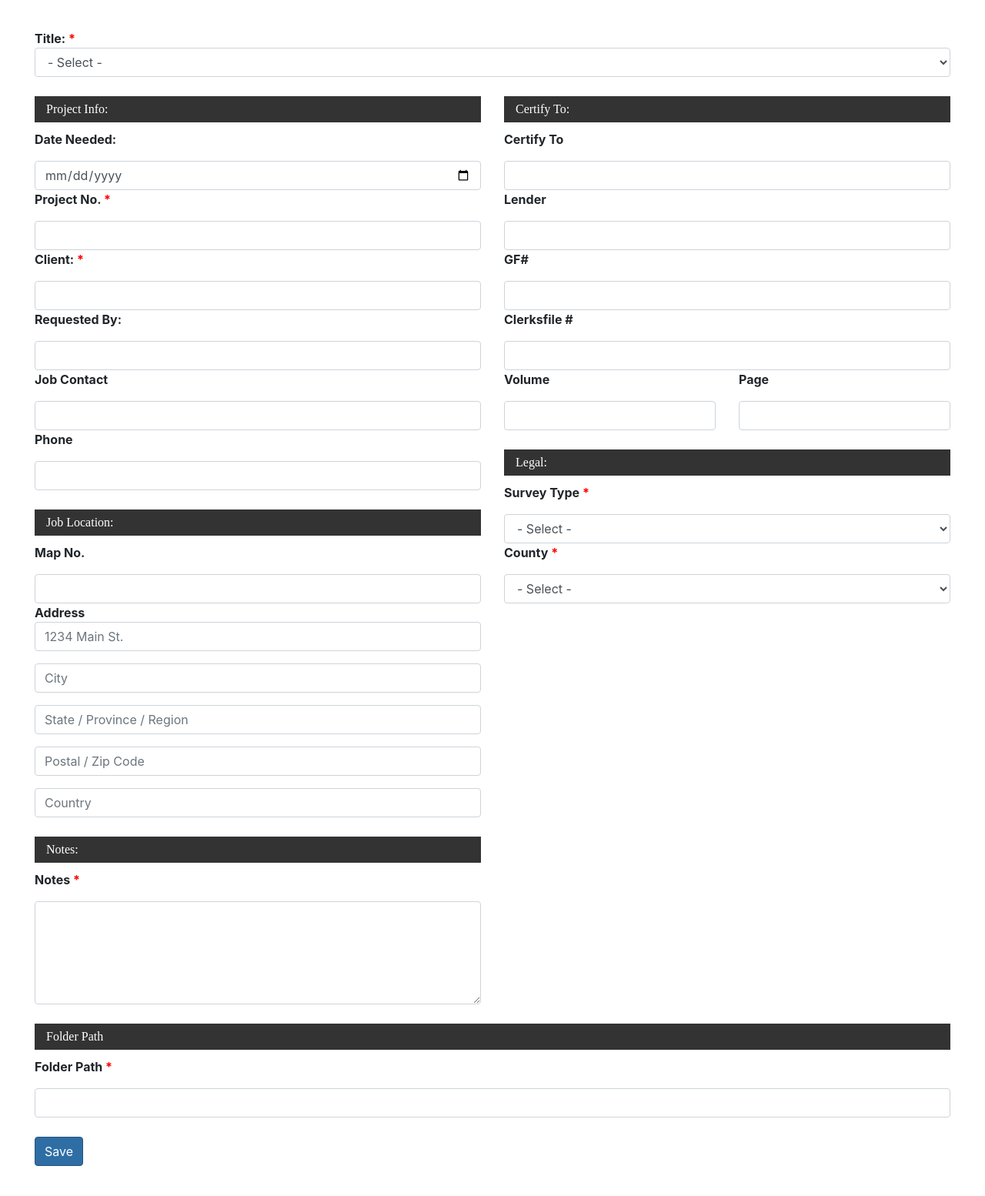
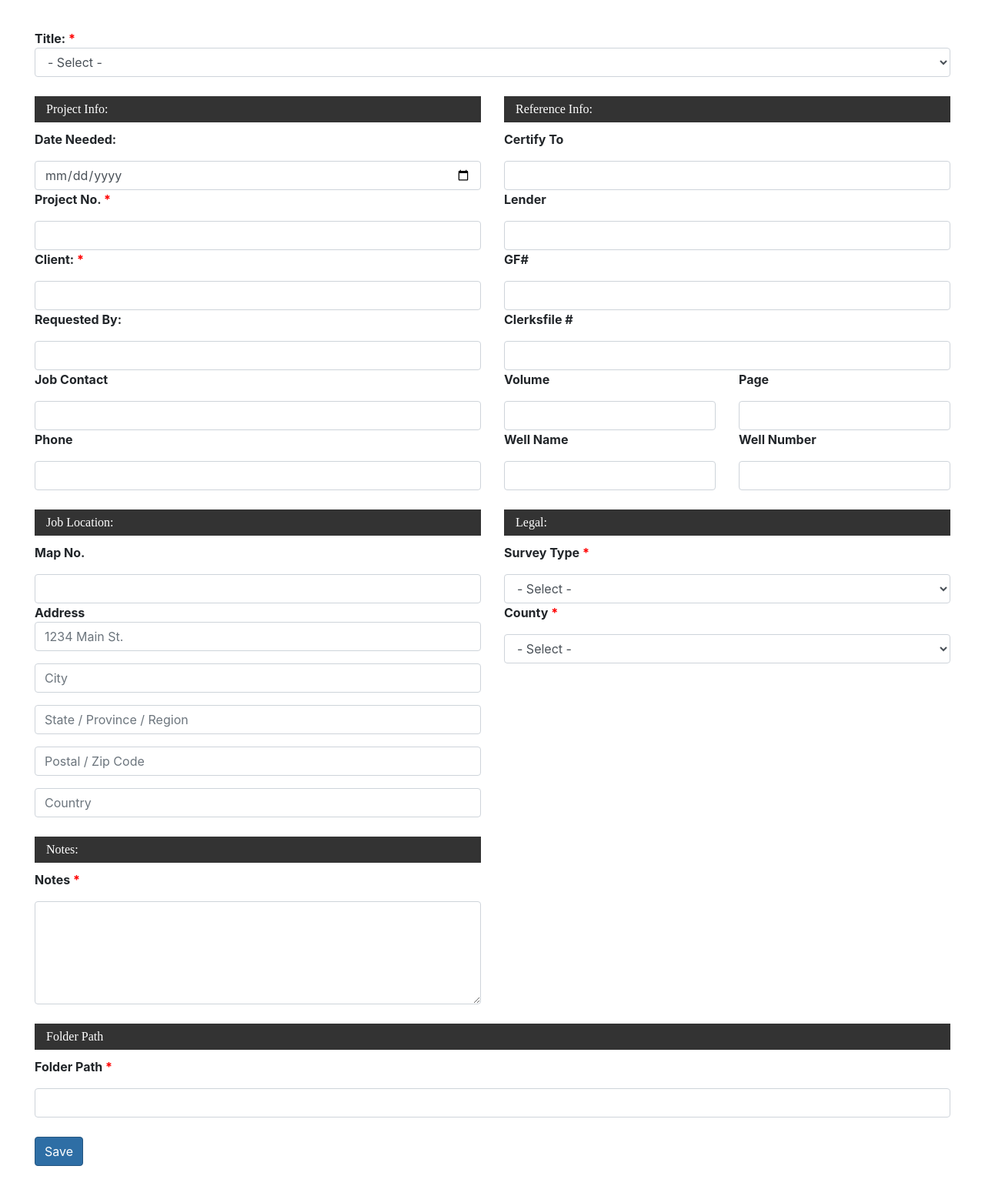
Before and after one commit to remmi11/furman, a Django app: template blog/templates/blog/post_new.html in a window 1280 px wide. Shown: the part 56-1610 px from the top of the page at 77% size. Run offline with Django 3.2, Linux system fonts and the light colour scheme; the template is opened without the code that fills it: values that come from a table or form of the project are taken from there, others are empty; parts of the project's set-up code (start-up, migrations or seed data) failed here and were passed over; some libraries are stand-ins or nearby versions.

Commit message:
new form

```diff
--- a/blog/templates/blog/post_new.html
+++ b/blog/templates/blog/post_new.html
@@ -121,7 +121,7 @@
 
         <div class="col-md-6">
             <!-- Certify To -->
-            <p class="section-header">Certify To:</p>
+            <p class="section-header">Reference Info:</p>
 
             <p>
                 <strong>Certify To</strong>
@@ -152,6 +152,21 @@
                 <div class="col-md-6">
                     <p>
                         <strong>Page</strong>
+                    </p>
+                    <input type="text" name="#" class="form-control" />
+                </div>
+            </div>
+
+            <div class="row">
+                <div class="col-md-6">
+                    <p>
+                        <strong>Well Name</strong>
+                    </p>
+                    <input type="text" name="#" class="form-control" />
+                </div>
+                <div class="col-md-6">
+                    <p>
+                        <strong>Well Number</strong>
                     </p>
                     <input type="text" name="#" class="form-control" />
                 </div>
```
